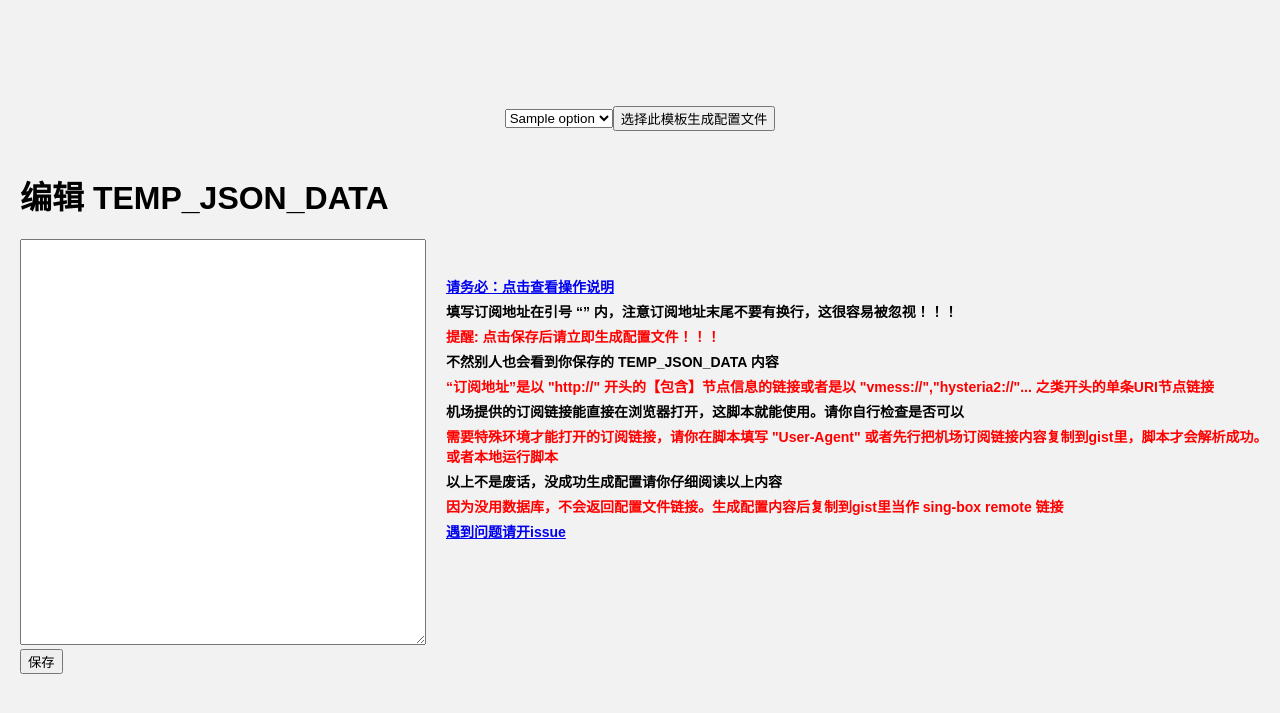
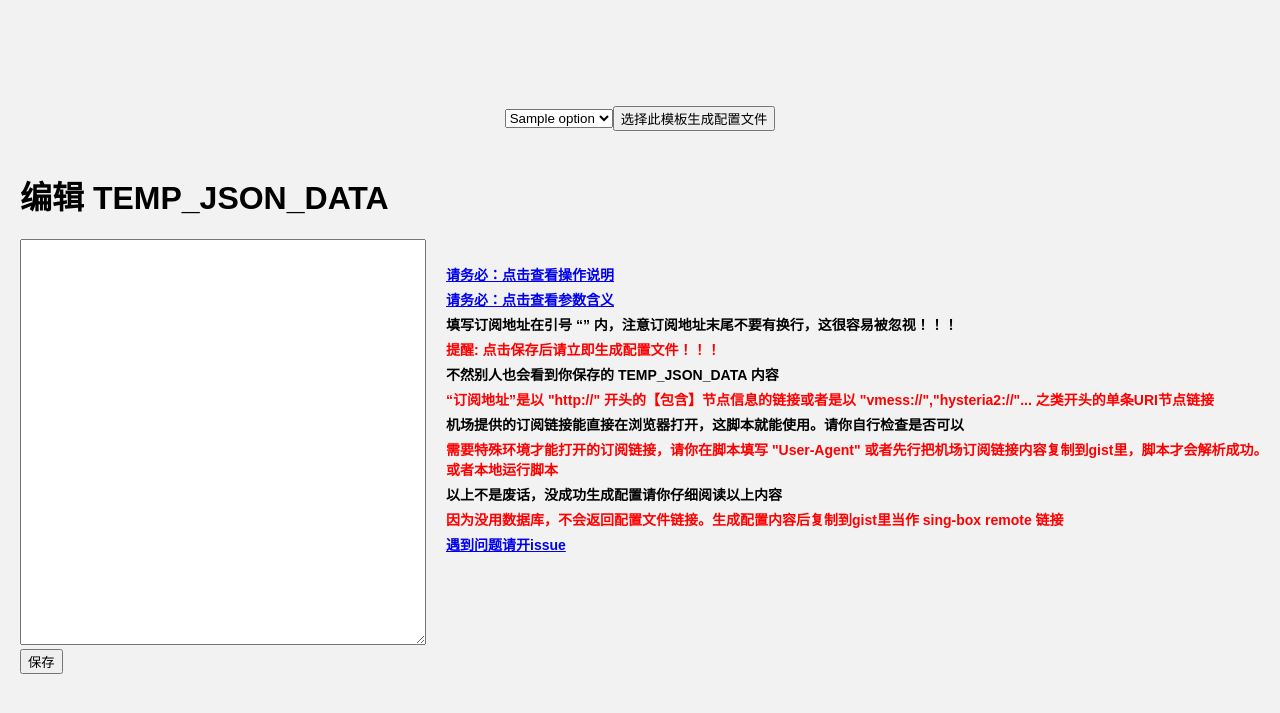
Before and after one commit to gg4924/sing-box-subscribe, a Flask app: template templates/index.html in a window 1280 px wide. Shown: the top 713 px of the page. Run offline with Flask 3, Linux system fonts and the light colour scheme; the template is opened without the code that fills it: most values are stand-ins (such as "Sample title", 1, 10 or a date in 2020).

Commit message:
Update index.html

```diff
--- a/templates/index.html
+++ b/templates/index.html
@@ -82,6 +82,7 @@
         </div>
         <div class="config-content">
             <h3 style="margin: 5px 0; font-size: 14px;"><a href="https://github.com/Toperlock/sing-box-subscribe#%E9%A1%B5%E9%9D%A2%E6%93%8D%E4%BD%9C%E6%AD%A5%E9%AA%A4" target="_blank" rel="noopener noreferrer">请务必：点击查看操作说明</a></h3>
+            <h3 style="margin: 5px 0; font-size: 14px;"><a href="https://github.com/Toperlock/sing-box-subscribe#providersjson%E6%96%87%E4%BB%B6" target="_blank" rel="noopener noreferrer">请务必：点击查看参数含义</a></h3>
             <h3 style="margin: 5px 0; font-size: 14px;"><span style="font-weight: bold; color: black; margin: 5px 0; font-size: 14px;">填写订阅地址在引号 “” 内，注意订阅地址末尾不要有换行，这很容易被忽视！！！</span></h3>
             <h3 style="margin: 5px 0; font-size: 14px;"><span style="font-weight: bold; color: red; margin: 5px 0; font-size: 14px;">提醒: 点击保存后请立即生成配置文件！！！</span></h3>
             <h3 style="margin: 5px 0; font-size: 14px;"><span style="font-weight: bold; color: black; margin: 5px 0; font-size: 14px;">不然别人也会看到你保存的 TEMP_JSON_DATA 内容</span></h3>
```
